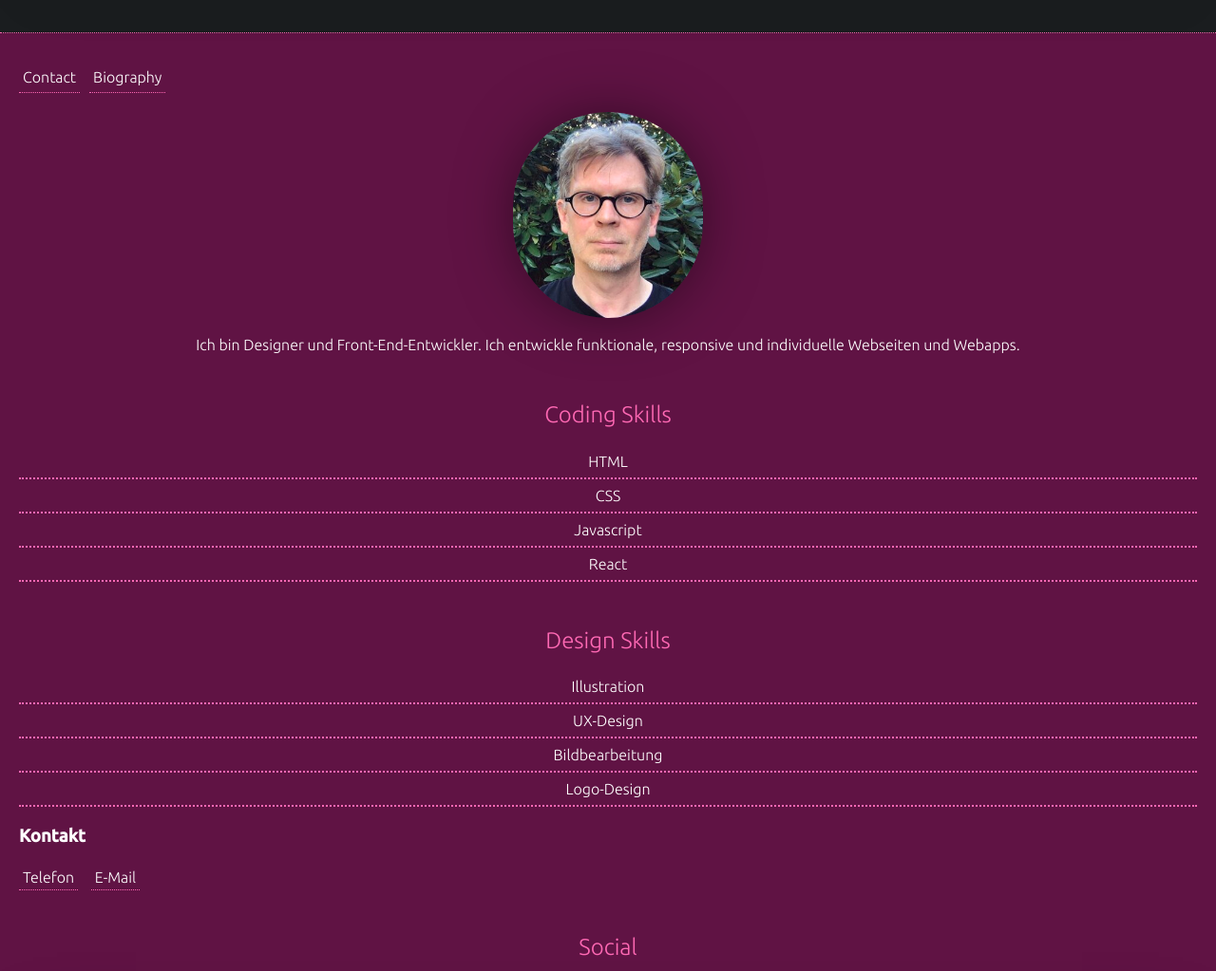
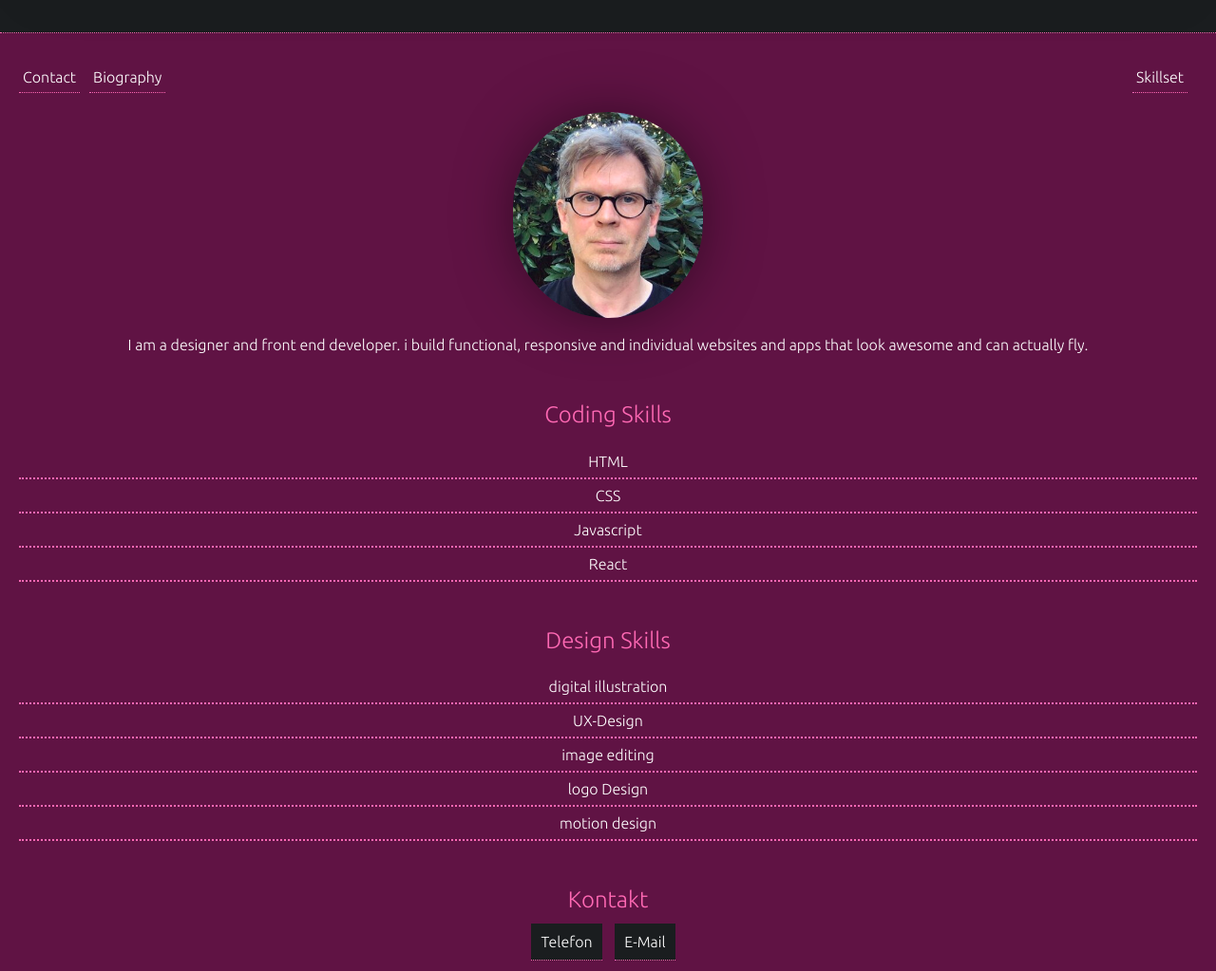
Before and after one commit to benjamintautfest/personal-website, a plain HTML site: page index.html in a window 1280 px wide. Shown: the part 105-1128 px from the top of the page at 95% size. Drawn offline with Linux system fonts and the light colour scheme.

Commit message:
Work on styles

```diff
--- a/css/styles.css
+++ b/css/styles.css
@@ -74,6 +74,7 @@ footer {
     background: #2d3033;
     padding: 20px;
     background: #1a1d1f;
+    text-align: center;
 }
 
 ul{
@@ -99,7 +100,6 @@ li {
 
 .social_card {
     background-color: white;
-    margin-top: 20px;
     padding: 10px;
     display: flex;
     align-items: center;
@@ -122,3 +122,22 @@ width: 35%;
     color: grey;
     font-weight: bold;
 }
+
+.impressum {
+    margin-left: auto;
+}
+
+.contact {
+  text-align: center;
+
+}
+
+.contact a {
+    background: #1a1d1f;
+    padding: 10px;
+    border-bottom: 1px hotpink dotted;
+}
+
+a:hover {
+    color: hotpink;
+}
--- a/index.html
+++ b/index.html
@@ -16,12 +16,14 @@
 <nav>
 <a href="#contact">Contact</a>
 <a href="#biography">Biography</a>
+<a href="#skills" class="impressum"> Skillset </a>
 </nav>
 
 <img src="images/ben.jpg" alt="" class="portrait">
-<p> Ich bin Designer und Front-End-Entwickler. Ich entwickle funktionale, responsive und individuelle Webseiten und Webapps.</p>
+<p> I am a designer and front end developer. i build functional, responsive and individual
+    websites and apps that look awesome and can actually fly. </p>
 
-<h2>Coding Skills</h2>
+<h2 id="skills">Coding Skills</h2>
 <ul>
     <li>HTML</li>
     <li>CSS</li>
@@ -31,19 +33,20 @@
 <h2>Design Skills</h2>
 
 <ul>
-    <li>Illustration</li>
+    <li>digital illustration</li>
     <li>UX-Design</li>
-    <li>Bildbearbeitung</li>
-    <li>Logo-Design</li>
+    <li>image editing</li>
+    <li>logo Design</li>
+    <li>motion design</li>
 </ul>
 
-<section id="contact">
-    <h3>Kontakt</h3>
-    <a href="tel:+491795071364">Telefon</a>
-    <a href="mailto:b.tautfest@gmx.de">E-Mail</a>
+<section id="contact" class="contact">
+    <h2>Kontakt</h2>
+    <a  href="tel:+491795071364">Telefon</a>
+    <a  href="mailto:b.tautfest@gmx.de">E-Mail</a>
 </section>
 
-<h2>Social</h2>
+<h2>Social Links</h2>
 
 <a href="https://github.com/benjamintautfest">
 <section id="github" class="social_card">
@@ -65,16 +68,17 @@
 
 <section id="biography">
 
-<h2>Werdegang</h2>
+<h2>Biography</h2>
 <p>
-    Ich bin seit vielen Jahren im Bereich Web-Design tätig und nun auch voll in die Frontend-Entwicklung
-    eingestiegen, um mit Auge für Ästhetik und technischem Sachverstand das volle Paket abliefern zu können.
+    Since many years i am active as a designer for print web and video. Now i am completing my
+    skillset by learning to be a capable developer too. With a sharp eye for aesthetics and functionality
+    I want to be able to deliver the whole package without leaving any questions open.
 </p>
 <ul>
-    <li><strong>2007 - 2020</strong> <br> Grafik-Designer bei Rothenburg & Partner</li>
-    <li><strong> 2000 - 2000</strong> <br> Motion-Designer bei TVN</li>
-    <li><strong>1994 - 1999</strong></strong> <br> Studium Visuelle Kommunikation Fachhochschule Hannover </li>
-    <li><strong>1990 - 1994</strong> <br> Studium Politik & Amerikanistik Universität Hannvover</li>
+    <li><strong>2007 - 2020</strong> <br> graphic designer with Rothenburg & Partner</li>
+    <li><strong> 2000 - 2007</strong> <br> motion designer with TVN Hannover</li>
+    <li><strong>1994 - 1999</strong></strong> <br> study of visual communications at Fachhochschule Hannover </li>
+    <li><strong>1990 - 1994</strong> <br> study politics & american studies university Hannvover</li>
 </ul>
 </section>
 </main>
```
